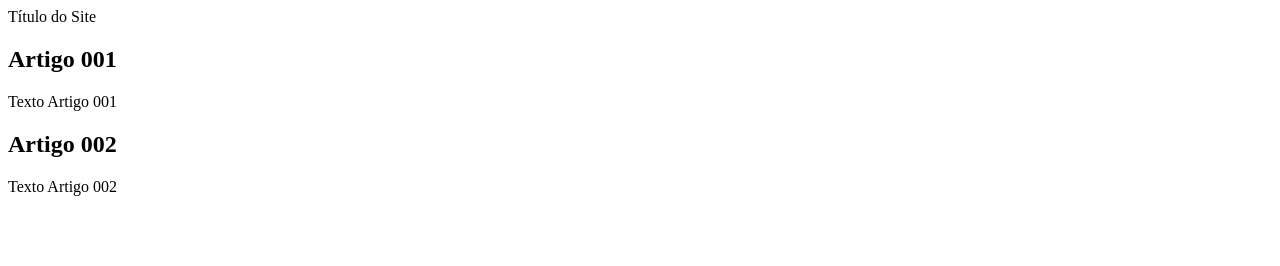
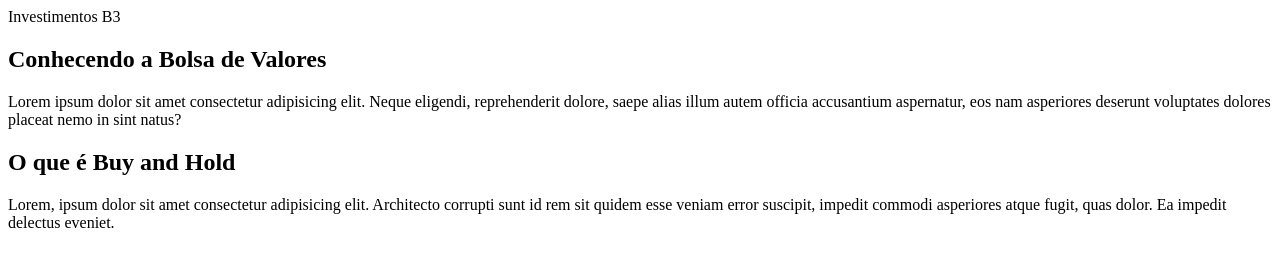
Before and after one commit to leo-25-end/Projeto-teste, a plain HTML site: page index.html in a window 1280 px wide. Drawn offline with Linux system fonts and the light colour scheme.

Commit message:
Criando o conteúdo

```diff
--- a/index.html
+++ b/index.html
@@ -4,19 +4,19 @@
     <meta charset="UTF-8">
     <meta http-equiv="X-UA-Compatible" content="IE=edge">
     <meta name="viewport" content="width=device-width, initial-scale=1.0">
-    <title>Título do Site</title>
+    <title>Dev Investidor</title>
 </head>
 <body>
     <main>
-        <header>Título do Site</header>
+        <header>Investimentos B3</header>
     </main>
     <article>
-        <h2>Artigo 001</h2>
-        <p>Texto Artigo 001</p>
+        <h2>Conhecendo a Bolsa de Valores</h2>
+        <p>Lorem ipsum dolor sit amet consectetur adipisicing elit. Neque eligendi, reprehenderit dolore, saepe alias illum autem officia accusantium aspernatur, eos nam asperiores deserunt voluptates dolores placeat nemo in sint natus?</p>
     </article>
     <article>
-        <h2>Artigo 002</h2>
-        <p>Texto Artigo 002</p>
+        <h2>O que é Buy and Hold</h2>
+        <p>Lorem, ipsum dolor sit amet consectetur adipisicing elit. Architecto corrupti sunt id rem sit quidem esse veniam error suscipit, impedit commodi asperiores atque fugit, quas dolor. Ea impedit delectus eveniet.</p>
     </article>
 </body>
 </html>
```
